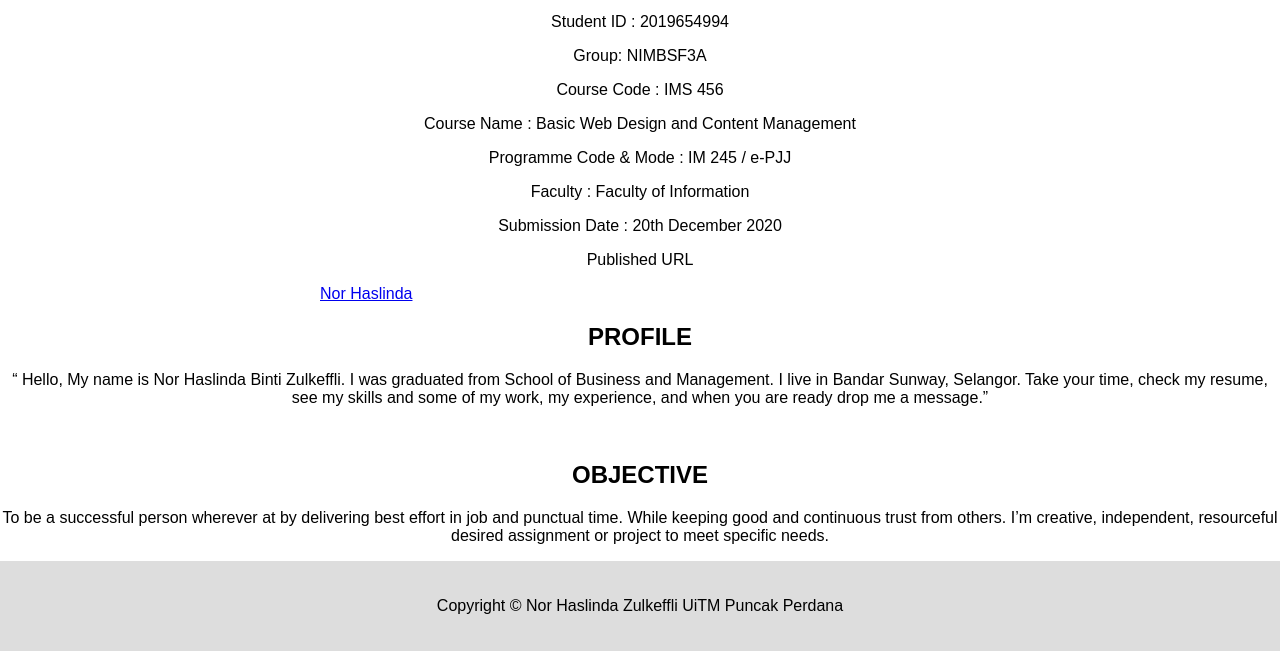
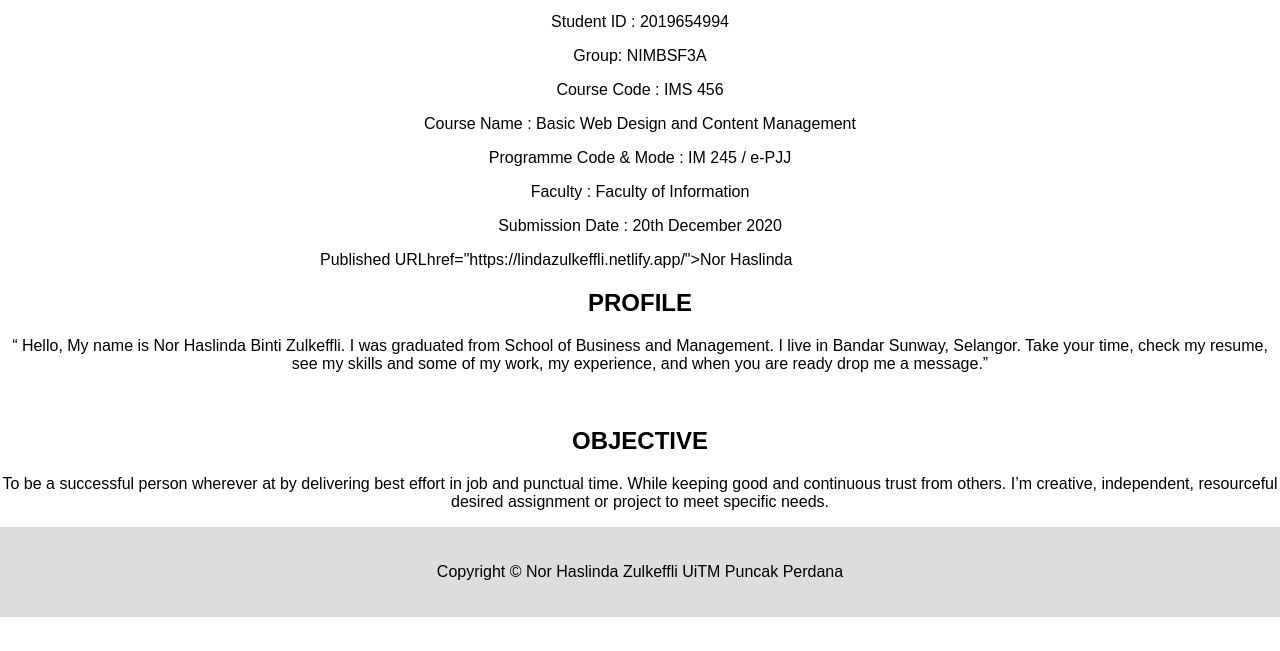
Before and after one commit to Lindazulkeffli/Nor-Haslinda-Zulkeffli, a plain HTML site: page index.html in a window 1280 px wide. Shown: the part 929-1580 px from the top of the page. After the commit the page ends 1546 px from the top, so only its background shows below. Drawn offline with Linux system fonts and the light colour scheme.

Commit message:
Update index.html

```diff
--- a/index.html
+++ b/index.html
@@ -116,8 +116,7 @@ body {
     <p style="text-align:center;">Programme Code & Mode : IM 245 / e-PJJ</p>
     <p style="text-align:center;">Faculty : Faculty of Information</p>
     <p style="text-align:center;">Submission Date : 20th December 2020</p>
-    <p style="text-align:center;">Published URL</p>
-    <p><a href="https://lindazulkeffli.netlify.app/">Nor Haslinda</a></p>
+    <p><a style="text-align:center;">Published URLhref="https://lindazulkeffli.netlify.app/">Nor Haslinda</a></p>
 
 
   </div>
```
